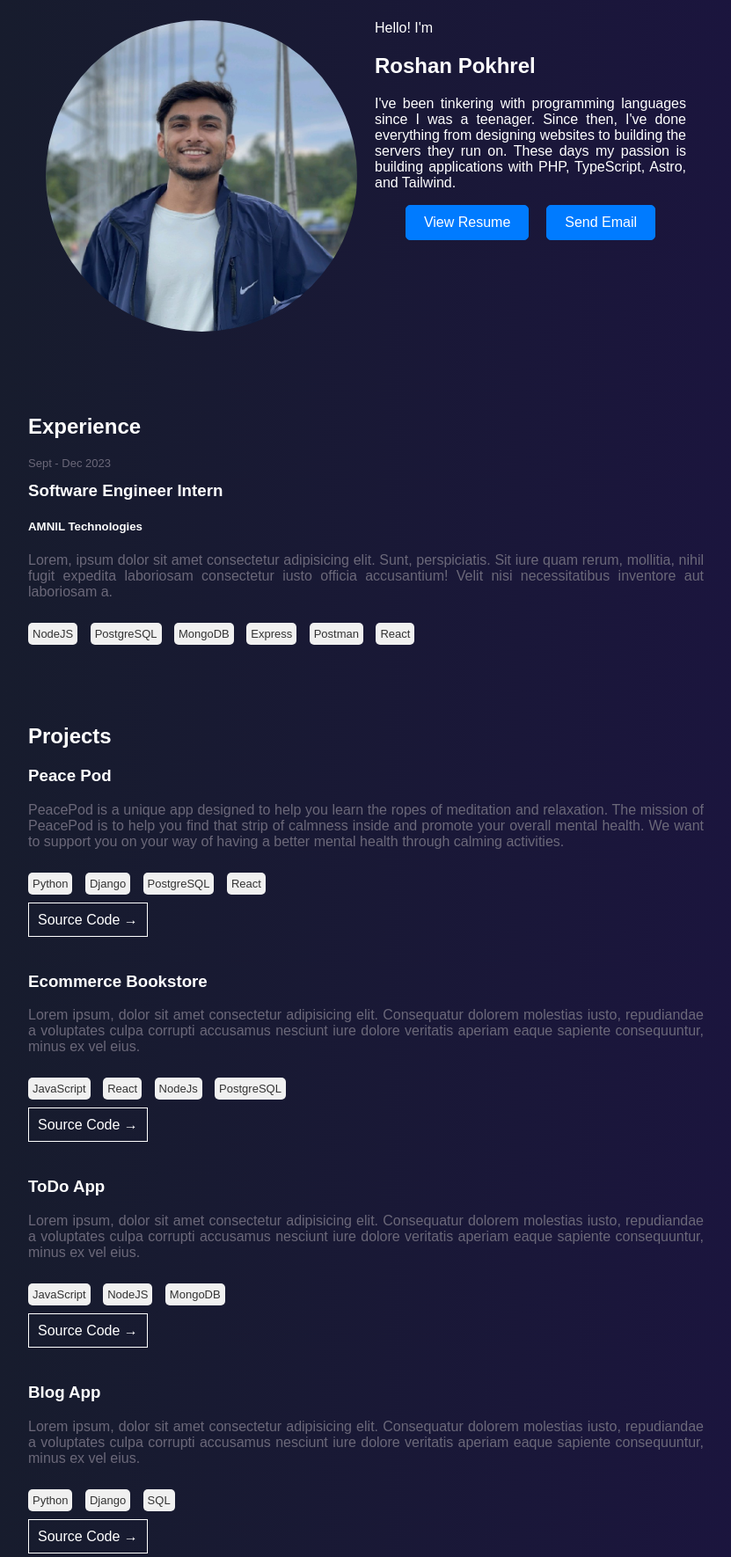
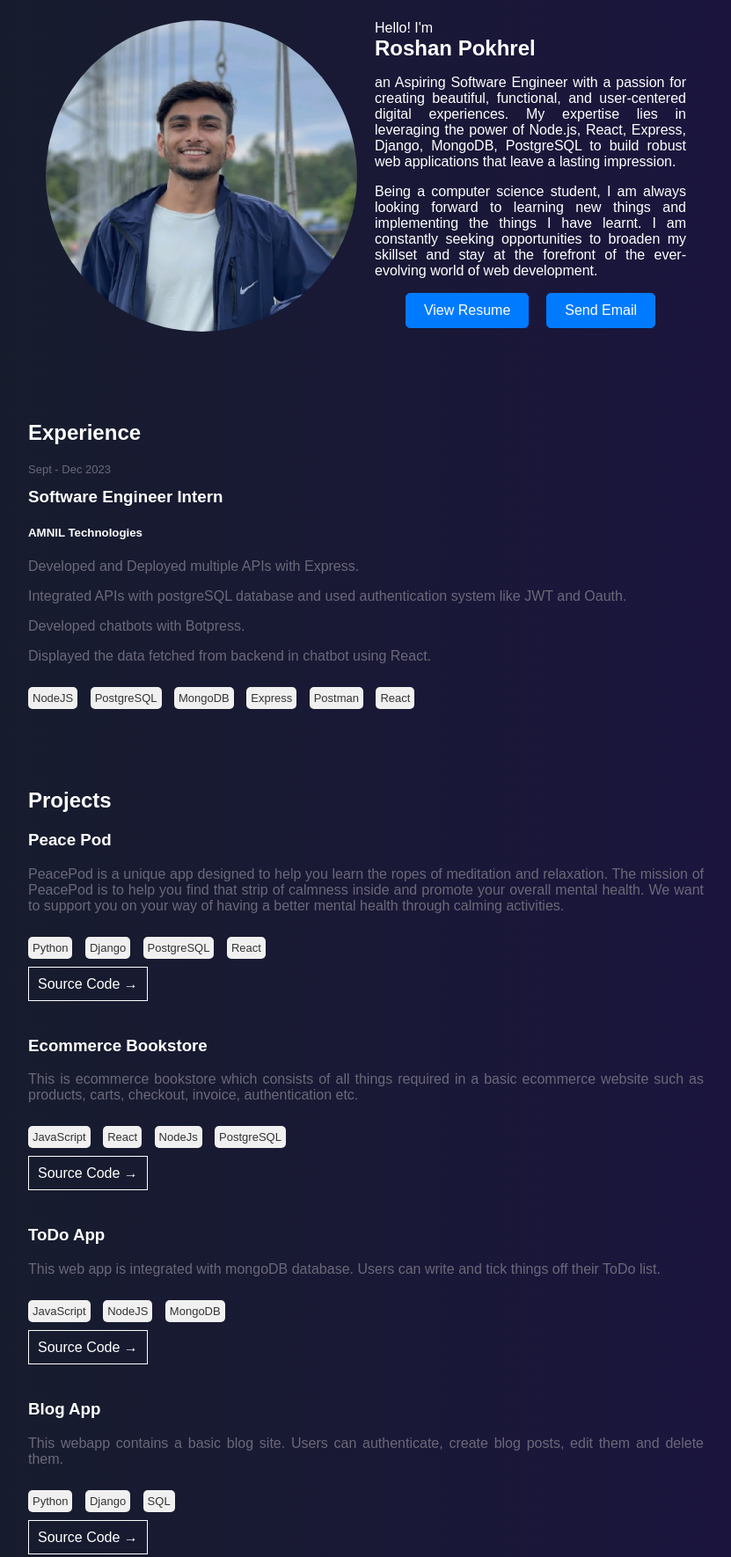
Before and after one commit to roshanpo/portfolio, a plain HTML site: page index.html in a window 1280 px wide. Shown: the part 97-1867 px from the top of the page at 88% size, without its empty margins (224-1055 px from the left). Drawn offline with Linux system fonts and the light colour scheme.

Commit message:
Fixed few things

```diff
--- a/index.html
+++ b/index.html
@@ -24,11 +24,15 @@
                 <img src="image.jpg" alt="Image">
             </div>
             <div class="intro-description">
-                <div >Hello! I'm <h1>Roshan Pokhrel</h1></div>
-                <p>I've been tinkering with programming languages since I was a teenager.
-                    Since then, I've done everything from designing websites to building the servers they run on.
-                    These days my passion is building applications with PHP, TypeScript, Astro, and Tailwind.
+                <div >Hello! I'm <h1 class="uniname">Roshan Pokhrel</h1></div>
+                <p>an Aspiring Software Engineer with a passion for creating beautiful, functional, and user-centered digital experiences. My expertise lies in leveraging the power
+                     of Node.js, React, Express, Django, MongoDB, PostgreSQL to build robust web applications that leave a lasting impression.
                 </p>
+                    <p>Being a computer science student, I am always looking forward to learning new things and
+                        implementing the things I have learnt. I am constantly seeking opportunities to broaden my skillset and stay
+                        at the forefront
+                        of the ever-evolving world of web development.
+                    </p>
                 <div class="buttons">
                     <a href="resume.pdf" target="_blank" class="resume-button">View Resume</a>
                     <a href="mailto:roshanpokhrel013@gmail.com" class="contact-button">Send Email</a>
@@ -41,9 +45,11 @@
         <p class="date">Sept - Dec 2023</p>
         <h3 class="titles">Software Engineer Intern</h3>
         <h5>AMNIL Technologies</h5>
-        <p class="description">Lorem, ipsum dolor sit amet consectetur adipisicing elit. Sunt, perspiciatis.
-             Sit iure quam rerum, mollitia, nihil fugit expedita laboriosam
-            consectetur iusto officia accusantium! Velit nisi necessitatibus inventore aut laboriosam a.
+        <p class="description">
+            <p class="description">Developed and Deployed multiple APIs with Express. </p>
+            <p class="description">Integrated APIs with postgreSQL database and used authentication system like JWT and Oauth.</p>
+            <p class="description">Developed chatbots with Botpress.</p>
+            <p class="description">Displayed the data fetched from backend in chatbot using React.</p>
         </p>
         <div class="tags">
             <span class="tag">NodeJS</span>
@@ -56,7 +62,6 @@
     </section>
     <section id="projects">
         <h2>Projects</h2>
-        <!-- Add your projects here -->
         <div class="each-project">
             <h3>Peace Pod</h3>
             <p class="description">PeacePod is a unique app designed to help you learn the ropes of meditation and relaxation.
@@ -73,9 +78,7 @@
         </div>
         <div class="each-project">
             <h3>Ecommerce Bookstore</h3>
-            <p class="description">Lorem ipsum, dolor sit amet consectetur adipisicing elit. Consequatur dolorem molestias
-                iusto, repudiandae a voluptates culpa corrupti
-                accusamus nesciunt iure dolore veritatis aperiam eaque sapiente consequuntur, minus ex vel eius.
+            <p class="description">This is ecommerce bookstore which consists of all things required in a basic ecommerce website such as products, carts, checkout, invoice, authentication etc.
             </p>
             <div class="tags">
                 <span class="tag">JavaScript</span>
@@ -87,9 +90,7 @@
         </div>
         <div class="each-project">
             <h3>ToDo App</h3>
-            <p class="description">Lorem ipsum, dolor sit amet consectetur adipisicing elit. Consequatur dolorem molestias
-                iusto, repudiandae a voluptates culpa corrupti
-                accusamus nesciunt iure dolore veritatis aperiam eaque sapiente consequuntur, minus ex vel eius.
+            <p class="description">This web app is integrated with mongoDB database. Users can write and tick things off their ToDo list.
             </p>
             <div class="tags">
                 <span class="tag">JavaScript</span>
@@ -100,9 +101,7 @@
         </div>
         <div class="each-project">
             <h3>Blog App</h3>
-            <p class="description">Lorem ipsum, dolor sit amet consectetur adipisicing elit. Consequatur dolorem molestias
-                iusto, repudiandae a voluptates culpa corrupti
-                accusamus nesciunt iure dolore veritatis aperiam eaque sapiente consequuntur, minus ex vel eius.
+            <p class="description">This webapp contains a basic blog site. Users can authenticate, create blog posts, edit them and delete them.
             </p>
             <div class="tags">
                 <span class="tag">Python</span>
--- a/script.js
+++ b/script.js
@@ -15,6 +15,14 @@ document.addEventListener('DOMContentLoaded', function() {
       link.addEventListener('click', function(e) {
         e.preventDefault();
 
+        // Remove active class from all nav links
+        navLinks.forEach(link => {
+          link.classList.remove('active');
+        });
+
+        // Add active class to the clicked nav link
+        this.classList.add('active');
+
         const targetId = this.getAttribute('href').substring(1);
         const targetElement = document.getElementById(targetId);
 
@@ -23,4 +31,4 @@ document.addEventListener('DOMContentLoaded', function() {
         }
       });
     });
-  });
+});
--- a/styles.css
+++ b/styles.css
@@ -80,6 +80,7 @@ section{
     display: inline-block;
     padding: 10px 20px;
     margin: 0 10px;
+    margin-bottom: 15px;
     text-decoration: none;
     color: #fff;
     background-color: #007bff;
@@ -180,5 +181,14 @@ section{
         text-align: left;
     }
 }
+@media (max-width: 768px) {
+    .intro {
+        flex-direction: column;
+    }
+
+    .image {
+        order: 2; /* Move image below description */
+    }
+}
 
 /* SKILLSSSSS */
```
